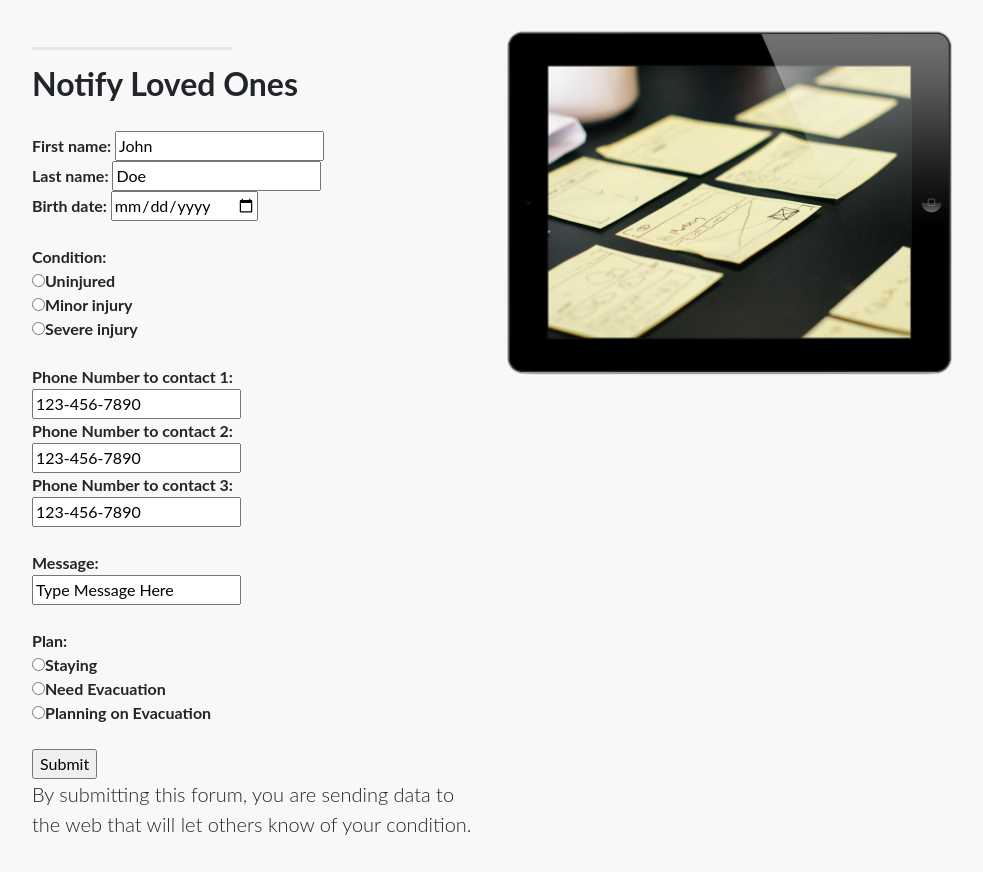
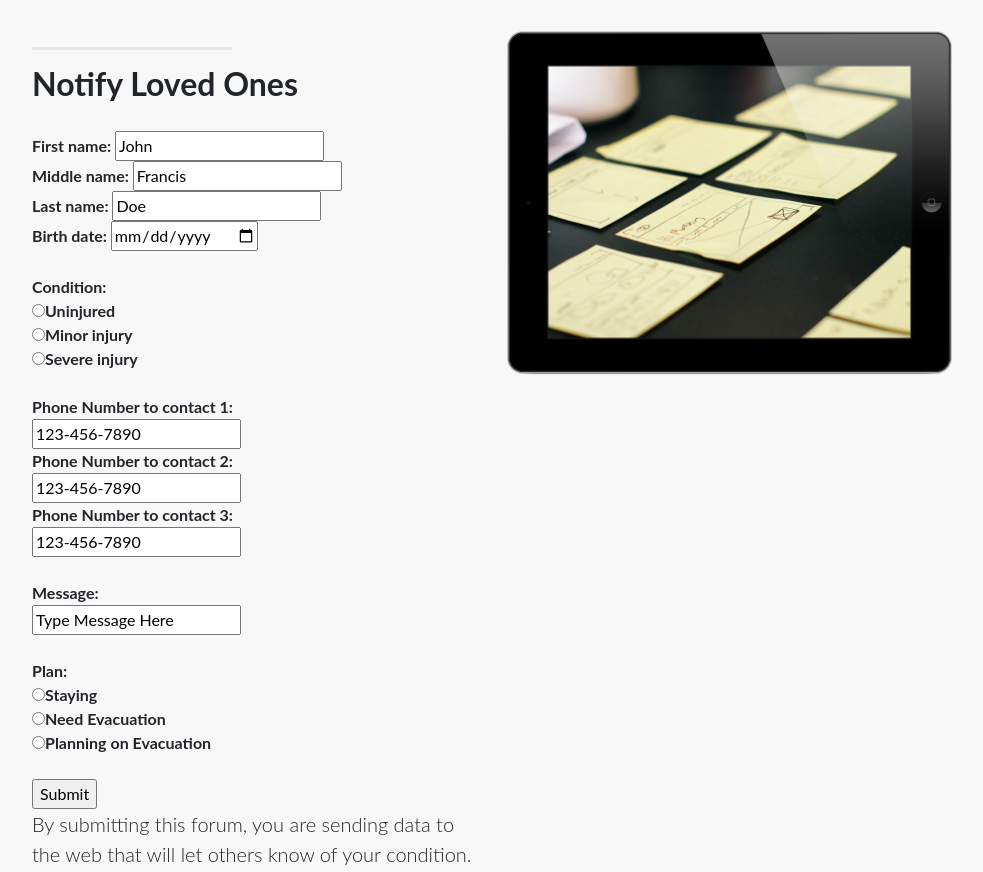
Before and after one commit to kjv13/DisasterLink, a website: page goserver/index.html in a window 1280 px wide. Shown: the part 780-1652 px from the top of the page, without its empty margins (148-1131 px from the left). Drawn offline with Linux system fonts and the light colour scheme.

Commit message:
Added middle name

```diff
--- a/goserver/index.html
+++ b/goserver/index.html
@@ -93,6 +93,9 @@
               <form action="/submit" method="post">
                 First name:
                 <input type="text" name="firstname" value="John">
+            <br>
+                Middle name:
+                <input type="text" name="middlename" value="Francis">
             <br>
                 Last name:
                 <input type="text" name="lastname" value="Doe">
```
